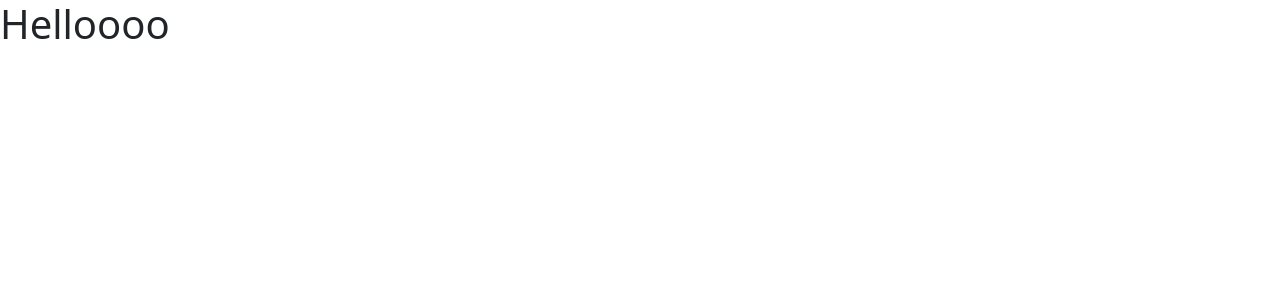
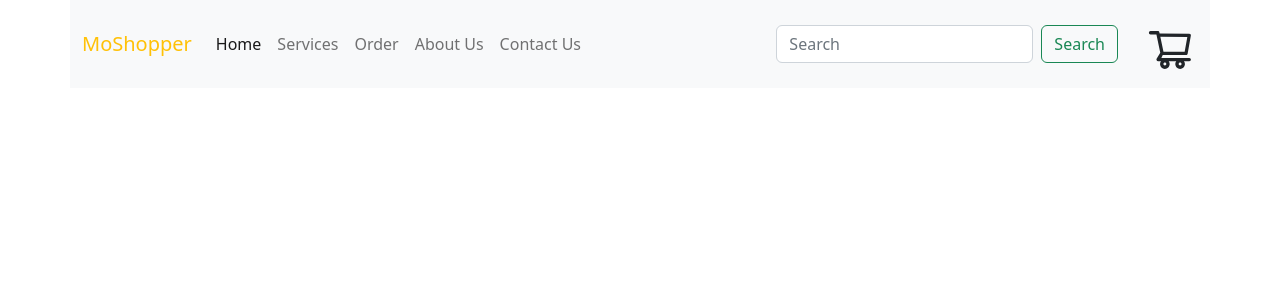
Before and after one commit to Mkdenno/mshoppe, a React (Create React App) app: page / in a window 1280 px wide. Shown: the top 300 px of the page. Built offline with nearby package versions, Linux system fonts and the light colour scheme.

Commit message:
Navbar Component

```diff
--- a/src/App.js
+++ b/src/App.js
@@ -1,11 +1,12 @@
 import { Route, Routes } from "react-router-dom";
 
-import Search from './components/Search';
+
+import Navbar from './components/Navbar';
 
 function App() {
   return (
     <div className="App">
-     <Search/>
+     <Navbar/>
     </div>
   );
 }
--- /dev/null
+++ b/src/components/Navbar.js
@@ -0,0 +1,68 @@
+import { AiOutlineShoppingCart } from "react-icons/ai";
+import "./navbar.css";
+const NavBar = () => {
+  return (
+    <nav className=" container justify-around navbar navbar-expand-lg bg-light">
+      <div className="container-fluid">
+        <a className="navbar-brand " href="#">
+          <span className="text-warning"> MoShopper </span>
+        </a>
+        <button
+          className="navbar-toggler"
+          type="button"
+          data-bs-toggle="collapse"
+          data-bs-target="#navbarSupportedContent"
+          aria-controls="navbarSupportedContent"
+          aria-expanded="false"
+          aria-label="Toggle navigation"
+        >
+          <span className="navbar-toggler-icon"></span>
+        </button>
+        <div className="collapse navbar-collapse" id="navbarSupportedContent">
+          <ul className="navbar-nav me-auto mb-2 mb-lg-0">
+            <li className="nav-item">
+              <a className="nav-link active" aria-current="page" href="#">
+                Home
+              </a>
+            </li>
+            <li className="nav-item">
+              <a className="nav-link" href="#">
+                Services
+              </a>
+            </li>
+            <li className="nav-item">
+              <a className="nav-link" href="#">
+                Order
+              </a>
+            </li>
+            <li className="nav-item">
+              <a className="nav-link" href="#">
+                About Us
+              </a>
+            </li>
+            <li className="nav-item">
+              <a className="nav-link" href="#">
+                Contact Us
+              </a>
+            </li>
+          </ul>
+          <form className="d-flex" role="search">
+            <input
+              className="form-control me-2"
+              type="search"
+              placeholder="Search"
+              aria-label="Search"
+            />
+            <button className="btn btn-outline-success" type="submit">
+              Search
+            </button>
+          </form>
+        </div>
+      </div>
+      <span className="cartIcon">
+            <AiOutlineShoppingCart />
+          </span>
+    </nav>
+  );
+};
+export default NavBar;
--- /dev/null
+++ b/src/components/navbar.css
@@ -0,0 +1,4 @@
+.cartIcon{
+    margin: 0rem 1rem;
+    font-size: 3rem;
+}
```
